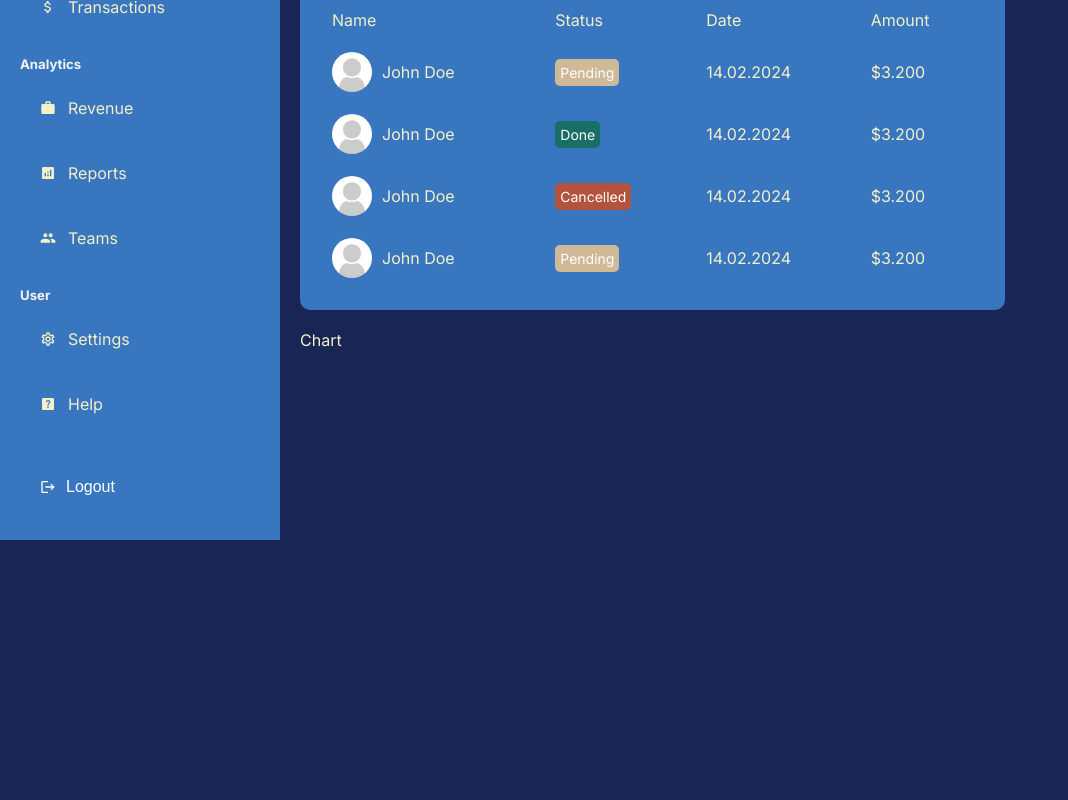
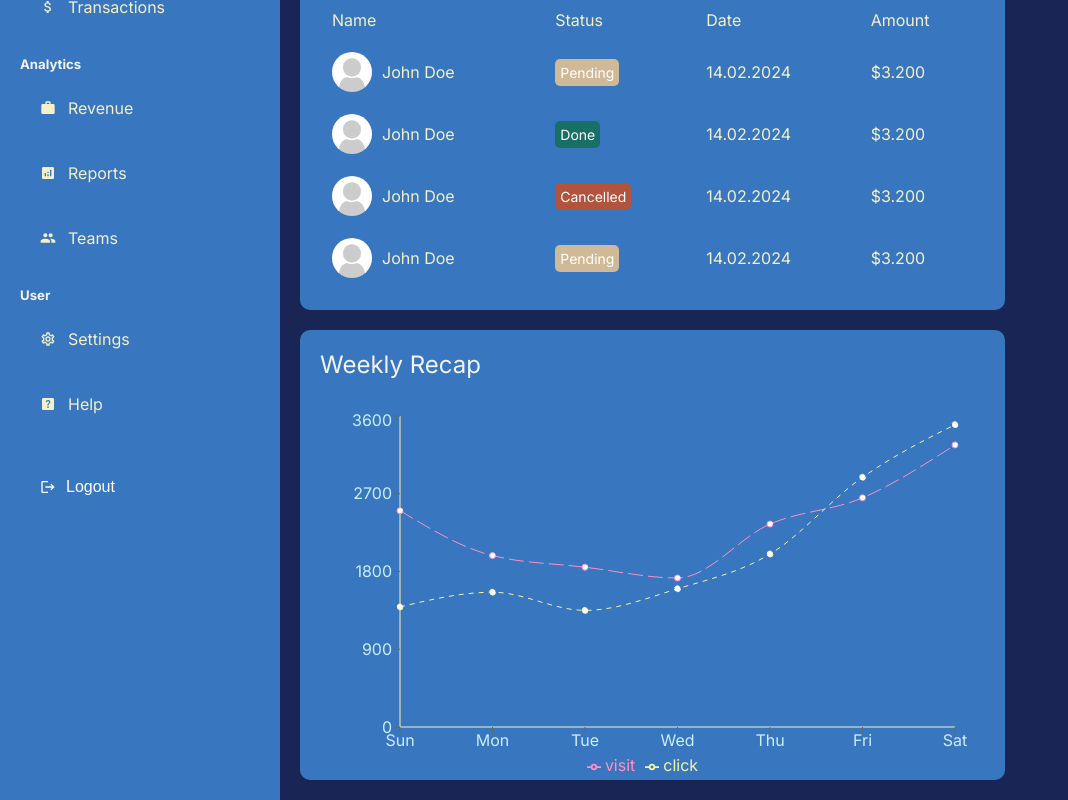
Before and after one commit to kimanh188/AdminDashboard, a Next.js app: page /dashboard in a window 1280 px wide. Shown: the part 353-1153 px from the top of the page, without its empty margins (0-1068 px from the left). Before the commit the page ends 893 px from the top, so only its background shows below. Built offline with nearby package versions, Linux system fonts and the light colour scheme.

Commit message:
Added chart using recharts

```diff
--- a/app/ui/dashboard/chart/chart.jsx
+++ b/app/ui/dashboard/chart/chart.jsx
@@ -1,6 +1,92 @@
-import "./chart.module.css";
+"use client";
+import {
+  LineChart,
+  Line,
+  XAxis,
+  YAxis,
+  Tooltip,
+  Legend,
+  ResponsiveContainer,
+} from "recharts";
+import styles from "./chart.module.css";
+
+const data = [
+  {
+    name: "Sun",
+    visit: 2504,
+    click: 1390,
+  },
+  {
+    name: "Mon",
+    visit: 1984,
+    click: 1560,
+  },
+  {
+    name: "Tue",
+    visit: 1850,
+    click: 1350,
+  },
+  {
+    name: "Wed",
+    visit: 1725,
+    click: 1600,
+  },
+  {
+    name: "Thu",
+    visit: 2349,
+    click: 2002,
+  },
+  {
+    name: "Fri",
+    visit: 2653,
+    click: 2890,
+  },
+  {
+    name: "Sat",
+    visit: 3265,
+    click: 3500,
+  },
+];
 
 const Chart = () => {
-  return <div>Chart</div>;
+  return (
+    <div className={styles.container}>
+      <h2 className={styles.title}>Weekly Recap</h2>
+      <ResponsiveContainer width="100%" height="90%">
+        <LineChart
+          width={500}
+          height={300}
+          data={data}
+          margin={{
+            top: 5,
+            right: 30,
+            left: 20,
+            bottom: 5,
+          }}
+        >
+          <XAxis
+            dataKey="name"
+            tick={{ fill: "#CAEDFF" }}
+            axisLine={{ stroke: "#FBF0B2" }}
+          />
+          <YAxis tick={{ fill: "#CAEDFF" }} axisLine={{ stroke: "#FBF0B2" }} />
+          <Tooltip contentStyle={{ background: "#192655", border: "none" }} />
+          <Legend />
+          <Line
+            type="monotone"
+            dataKey="visit"
+            stroke="#FF90C2"
+            strokeDasharray="15 5"
+          />
+          <Line
+            type="monotone"
+            dataKey="click"
+            stroke="#F2F7A1"
+            strokeDasharray="5 5"
+          />
+        </LineChart>
+      </ResponsiveContainer>
+    </div>
+  );
 };
 export default Chart;
--- a/app/ui/dashboard/chart/chart.module.css
+++ b/app/ui/dashboard/chart/chart.module.css
@@ -0,0 +1,12 @@
+.container {
+  height: 450px;
+  background-color: var(--bgSoft);
+  padding: 20px;
+  border-radius: 10px;
+}
+
+.title {
+  font-weight: 400;
+  color: var(--textSoft);
+  margin-bottom: 2rem;
+}
--- a/package.json
+++ b/package.json
@@ -13,7 +13,8 @@
     "next": "14.0.2",
     "react": "^18",
     "react-dom": "^18",
-    "react-icons": "^4.11.0"
+    "react-icons": "^4.11.0",
+    "recharts": "^2.9.0"
   },
   "devDependencies": {
     "eslint": "^8",
```
Also changed, not shown: 1 other file (tests, documents, lock files or other folders).
